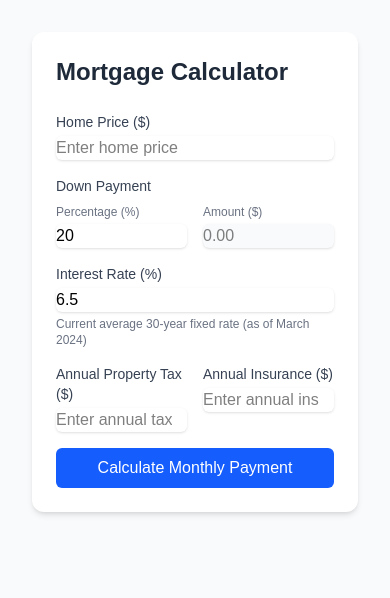
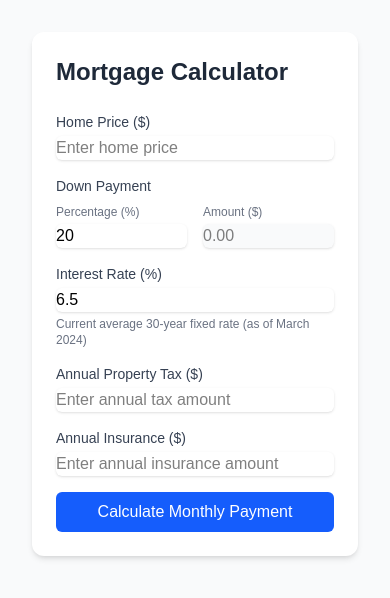
Before and after one commit to 6StringCode/mortgage-calculator, a Next.js app: page / in a window 390 px wide. Shown: the top 598 px of the page. Built offline with nearby package versions, Linux system fonts and the light colour scheme.

Commit message:
adjusted responsiveness of last two inputs

```diff
--- a/src/app/page.tsx
+++ b/src/app/page.tsx
@@ -125,7 +125,7 @@ export default function Home() {
 
   return (
     <main className="min-h-screen p-8 bg-gray-50" role="main">
-      <div className="max-w-md mx-auto bg-white rounded-xl shadow-md overflow-hidden p-6">
+      <div className="max-w-lg mx-auto bg-white rounded-xl shadow-md overflow-hidden p-6">
         <h1 className="text-2xl font-bold text-gray-800 mb-6">Mortgage Calculator</h1>
 
         <form
@@ -246,7 +246,7 @@ export default function Home() {
             </p>
           </div>
 
-          <div className="grid grid-cols-2 gap-4">
+          <div className="grid grid-cols-1 md:grid-cols-2 gap-4">
             <div>
               <label htmlFor="annualTaxAmount" className="block text-sm font-medium text-gray-700">
                 Annual Property Tax ($)
```
